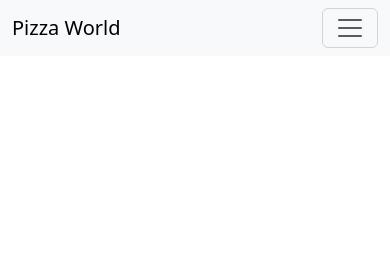
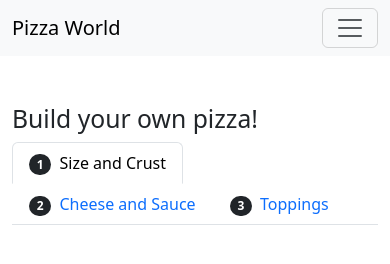
Before and after one commit to cpriestley/codeup-web-exercises, a website: page order-pizza.html in a window 390 px wide. Drawn offline with nearby package versions, Linux system fonts and the light colour scheme.

Commit message:
Order Pizza assignment main content tabs
- add responsive navigation tab buttons for the main content

```diff
--- a/order-pizza.html
+++ b/order-pizza.html
@@ -50,9 +50,21 @@
         <div class="jumbotron d-none d-md-flex">
             <h2 class="bg-light bg-opacity-50 text-center w-100 py-3">Welcome to Pizza World!</h2>
         </div>
+        <h2 class="mt-5">Build your own pizza!</h2>
         <!-- Start Tab Section-->
+        <ul class="nav nav-tabs" id="tab-names">
+            <li class="nav-item">
+                <button class="nav-link active" data-bs-toggle="tab" data-bs-target="#"><span class="badge rounded-pill bg-dark me-2">1</span>Size and Crust</button>
+            </li>
+            <li class="nav-item">
+                <button class="nav-link" data-bs-toggle="tab" data-bs-target="#"><span class="badge rounded-pill bg-dark me-2">2</span>Cheese and Sauce</button>
+            </li>
+            <li class="nav-item">
+                <button class="nav-link" data-bs-toggle="tab" data-bs-target="#"><span class="badge rounded-pill bg-dark me-2">3</span>Toppings</button>
+            </li>
+        </ul>
             <!-- 1) Size and Crust
-                      < Choose Size and Crust
+                      < Size and Crust
                         - Hand Tossed
                           < Garlic seasoned crust with a rich, buttery taste
                             ° Small (10")
```
